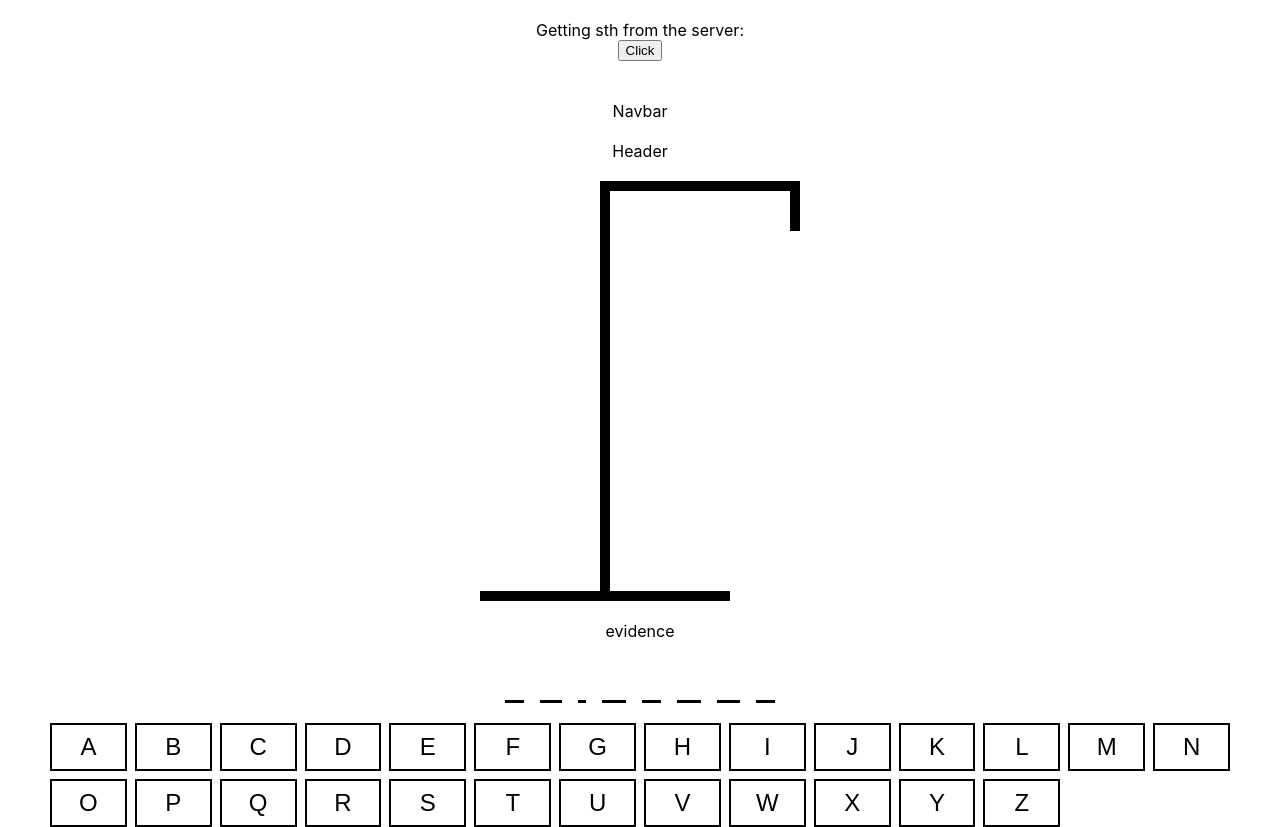
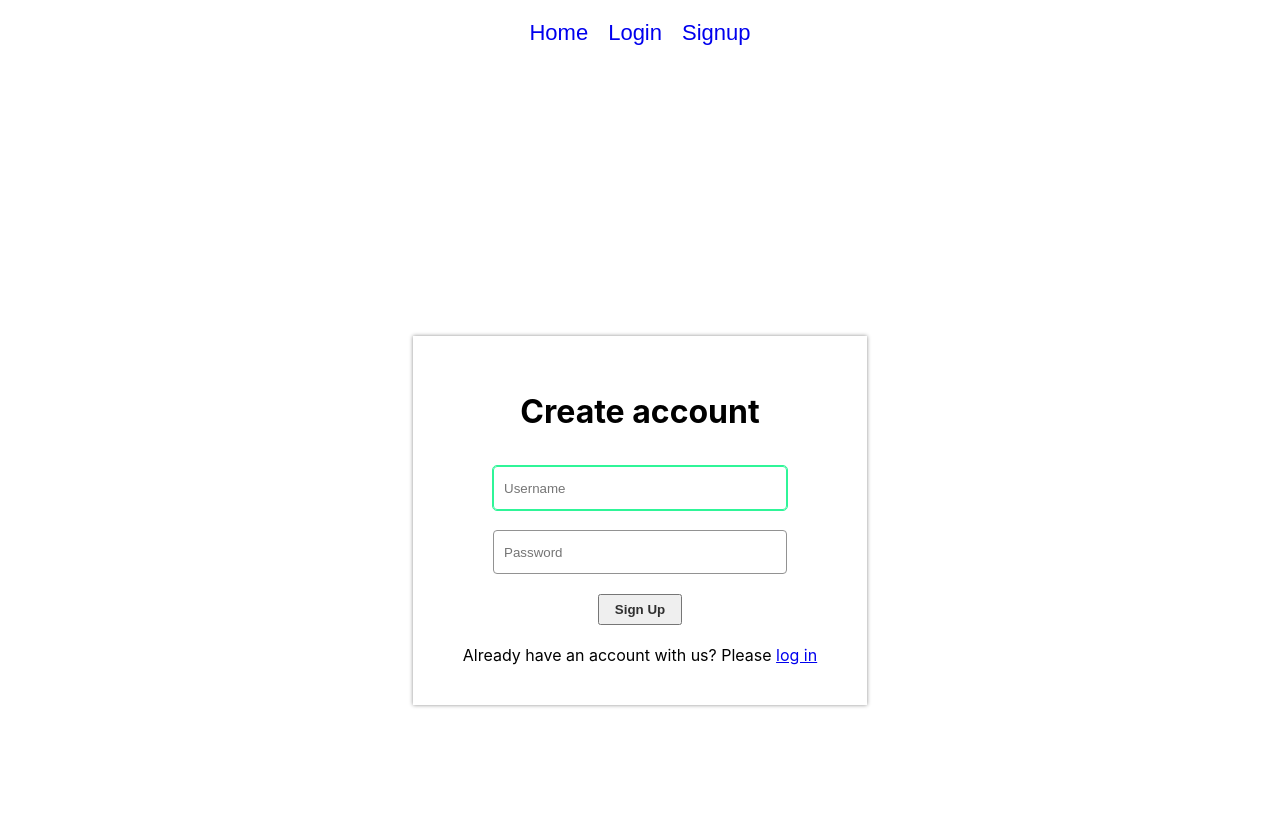
Before and after one commit to spyrostrimis/hangman, a React (Create React App) app in the folder client/: page /signup in a window 1280 px wide. After the commit the page ends 800 px from the top, so only its background shows below. Built offline with nearby package versions, Linux system fonts and the light colour scheme.

Commit message:
navbar login signup logout

```diff
--- a/client/package.json
+++ b/client/package.json
@@ -7,8 +7,10 @@
     "@testing-library/react": "^13.4.0",
     "@testing-library/user-event": "^13.5.0",
     "axios": "^1.4.0",
+    "jwt-decode": "^3.1.2",
     "react": "^18.2.0",
     "react-dom": "^18.2.0",
+    "react-router-dom": "^6.11.1",
     "react-scripts": "5.0.1",
     "web-vitals": "^2.1.4"
   },
--- a/client/src/App.css
+++ b/client/src/App.css
@@ -6,6 +6,96 @@
   max-width: 1200px;
   margin: 0 auto;
   align-items: center;
+}
+
+.navbar {
+  display: flex;
+    justify-content: space-between;
+    align-items: flex-end;
+    padding: 0px 10px 10px 10px;
+    margin: 20px;
+    /* background-color: #eee; */
+    max-width: 900px;
+    margin-left: auto;
+    margin-right: auto;
+    font-family:'PT Sans Narrow', sans-serif;
+    font-size: 22px;
+}
+
+.navbar a {
+  text-decoration: none;
+    padding: 10px;
+    /* font-weight: 600; */
+    font-family:'PT Sans Narrow', sans-serif;
+    font-size: 22px;
+}
+
+.formcontainer {
+  max-width: 540px;
+  margin-left: auto;
+  margin-right: auto;
+  margin-top: 25vh;
+}
+
+.form {
+  /* max-width: 300px; */
+  text-align: center;
+  margin-top: 60px;
+  /* background-color: #ffffff89; */
+  padding: 25px 40px;
+  padding: 40px 50px;
+  padding-top: 35px;
+  box-shadow: 0px 0px 4px 0px rgba(0, 0, 0, 0.45);
+  -webkit-box-shadow: 0px 0px 4px 0px rgba(0, 0, 0, 0.45);
+  -moz-box-shadow: 0px 0px 4px 0px rgba(0, 0, 0, 0.45);
+}
+
+.form h1 {
+  margin-bottom: 35px;
+}
+
+input {
+  min-width: 280px;
+  min-height: 40px;
+  border: none;
+  border-radius: 4px;
+  border: solid 1.5px #929292;
+}
+
+input:focus-visible {
+  outline-color: #2ff598;
+  outline-offset: inherit;
+  outline-style: solid;
+  outline-width: thin;
+  border: solid 1px #2ff598;
+}
+
+input[type="checkbox"] {
+  min-width: inherit;
+  min-height: inherit;
+  margin: 5px;
+}
+
+input[type="text" i] {
+  padding-left: 10px;
+}
+
+a#checkmark {
+  color: #f6f6f6;
+  text-decoration: none;
+}
+
+.form button {
+  padding: 6px 5px;
+  cursor: pointer;
+}
+
+.form button span {
+  text-decoration: none;
+  padding: 10px;
+  border-radius: 5px;
+  font-weight: 600;
+  color: #303030;
 }
 
 .keyboardbtn {
@@ -33,7 +123,7 @@
 }
 
 .keyboardbtn:disabled {
-    cursor: not-allowed;
+    cursor: initial;
     /* opacity: .8; */
 }
 
--- a/client/src/App.js
+++ b/client/src/App.js
@@ -1,6 +1,9 @@
 import './App.css';
-import Hello from './Components/Hello';
+// import Hello from './Components/Hello';
 import Navbar from './Components/Navbar';
+// import AuthWrapper from "./Components/AuthWrapper";
+import Signup from "./Components/Signup";
+import Login from "./Components/Login";
 import Header from './Components/Header';
 import Figure from './Components/Figure';
 import Word from "./Components/Word";
@@ -8,9 +11,13 @@ import Keyboard from "./Components/Keyboard";
 import words from "./wordList.json"
 
 import { useCallback, useEffect, useState } from "react";
+import { Route, Routes, Navigate, useLocation } from "react-router-dom";
 
 
 function App() {
+  const location = useLocation();
+  const isHomePage = location.pathname === "/";
+
   const [wordToFind, setWordToFind] = useState(() => {
     return words[Math.floor(Math.random() * words.length)]
   })
@@ -33,6 +40,10 @@ function App() {
   );
 
   useEffect(() => {
+    if (!isHomePage || Winner || Loser) {
+      // Skip the effect if not on the homepage - *or if the game is over - removed*
+      return;
+    }
     // e: KeyboardEvent
     const handler = (e) => {
       const key = e.key;
@@ -51,12 +62,14 @@ function App() {
 
   return (
     <div className="App">
+      <Navbar />
+      <Routes>
+        <Route
+          path="/"
+          element={
+            <>
               {Winner && "Winner! - Refresh to try again"}
                 {Loser && "Nice Try - Refresh to try again"}
-      <br />
-      <Hello />
-      <br />
-      <Navbar />
                 <br />
                 <Header />
                 <br />
@@ -86,6 +99,13 @@ function App() {
                     addChosenLetter={addChosenLetter}
                   />
                 </div>
+            </>
+          }
+        />
+        <Route path="/login" element={<Login />} />
+        <Route path="/signup" element={<Signup />} />
+        <Route path="*" element={<Navigate to="/" replace />} />
+      </Routes>
     </div>
   );
 }
--- /dev/null
+++ b/client/src/Components/AuthWrapper.js
@@ -0,0 +1,17 @@
+import React from 'react'
+import { useLocation } from "react-router-dom";
+import { Navigate } from "react-router-dom";
+import { Outlet } from "react-router-dom";
+
+function AuthWrapper() {
+  const location = useLocation();
+  const token = localStorage.getItem("token");
+
+  return token ? (
+    <Outlet />
+  ) : (
+    <Navigate to="/login" replace state={{ from: location }} />
+  );
+}
+
+export default AuthWrapper;
--- /dev/null
+++ b/client/src/Components/Login.js
@@ -0,0 +1,74 @@
+import React from 'react'
+import { useRef } from "react";
+import axios from "axios";
+import { useNavigate, useLocation, Navigate } from "react-router-dom";
+
+function Login() {
+  const usernameRef = useRef();
+  const passwordRef = useRef();
+  const navigate = useNavigate();
+  const { state } = useLocation();
+  const { from = "/" } = state || {};
+  const token = localStorage.getItem("token");
+  if (token) {
+    return <Navigate to="/" />;
+  }
+
+  async function login(e) {
+    e.preventDefault();
+    let user = {
+      username: usernameRef.current.value,
+      password: passwordRef.current.value,
+    };
+    let response = await axios.post("http://localhost:8000/user/login", user);
+
+    if (response.data.msg) {
+      return alert(response.data.msg);
+    }
+    // if we receive the token, we save it to localStorage and we have an access to it from all the components
+    if (response) {
+      localStorage.setItem("token", response.data);
+      navigate(from);
+    }
+  }
+
+  return (
+    <div className="formcontainer">
+      <div className="form">
+        <form onSubmit={login}>
+          <h1>Login</h1>
+          <label htmlFor="username"></label>
+          <input
+            id="username"
+            type="text"
+            ref={usernameRef}
+            placeholder="Username"
+            autoFocus
+          />
+          <br></br>
+          <br></br>
+          <label htmlFor="password"></label>
+          <input
+            id="password"
+            type="text"
+            ref={passwordRef}
+            placeholder="Password"
+          />
+          <br />
+          <br />
+          <button type="submit">
+            <span>Login</span>
+          </button>
+          <br />
+          <br />
+
+          <span>
+            New user? <a href="/signup">create account</a>
+          </span>
+        </form>
+      </div>
+    </div>
+  );
+}
+
+export default Login;
--- a/client/src/Components/Navbar.js
+++ b/client/src/Components/Navbar.js
@@ -1,9 +1,49 @@
 import React from 'react'
+import { Link } from "react-router-dom";
+import { useNavigate } from "react-router-dom";
+import jwt_decode from "jwt-decode";
 
 const Navbar = () => {
+  let token = localStorage.getItem("token");
+  const navigate = useNavigate();
+  let decoded;
+
+  if (token) {
+    try {
+      decoded = jwt_decode(token);
+    } catch (error) {
+      localStorage.removeItem("token");
+      navigate("/login");
+    }
+  }
+
+  function logout() {
+    localStorage.removeItem("token");
+  }
+
   return (
-    <div>Navbar</div>
-  )
+    <div className="navbar">
+      <nav>
+        <Link to="/">Home</Link>
+      </nav>
+      <nav>
+        {token ? (
+          <>
+            <Link to="#">{decoded ? decoded.username : null}</Link>
+            <Link to="/savedmovies">Saved Movies</Link>
+            <Link onClick={logout} to="/login">
+              Logout
+            </Link>
+          </>
+        ) : (
+          <>
+            <Link to="/login">Login</Link>
+            <Link to="/signup">Signup</Link>
+          </>
+        )}
+      </nav>
+    </div>
+  );
 }
 
 export default Navbar
--- /dev/null
+++ b/client/src/Components/Signup.js
@@ -0,0 +1,81 @@
+import React from 'react'
+import { useRef } from "react";
+import axios from "axios";
+import { useNavigate, Navigate } from "react-router-dom";
+
+function Signup() {
+  const usernameRef = useRef();
+  const passwordRef = useRef();
+  const navigate = useNavigate();
+  const token = localStorage.getItem("token");
+
+  if (token) {
+    return <Navigate to="/" />;
+  }
+
+  async function createNewUser(e) {
+    e.preventDefault();
+    let newUser = {
+      username: usernameRef.current.value,
+      password: passwordRef.current.value,
+    };
+    let response = await axios.post("http://localhost:8000/user/signup", newUser);
+    console.log(response);
+    // catch an error from database
+    if (response.data.msg) {
+      alert(response.data.msg);
+    }
+    // after sign up, we navigate to the login page
+    if (response) {
+      localStorage.setItem("token", response.data);
+      navigate("/");
+    }
+  }
+
+  return (
+    <div className="formcontainer">
+      <div className="form">
+        <form onSubmit={createNewUser}>
+          <h1>Create account</h1>
+          <label htmlFor="username"></label>
+          <input
+            id="username"
+            type="text"
+            ref={usernameRef}
+            placeholder="Username"
+            required
+            maxLength="35"
+            autoFocus
+            pattern="[A-Za-z\d]{3,}"
+            title="Username must be at least three characters, including numbers"
+          />
+          <br></br>
+          <br></br>
+          <label htmlFor="password"></label>
+          <input
+            id="password"
+            type="text"
+            ref={passwordRef}
+            placeholder="Password"
+            required
+            maxLength="35"
+            pattern=".{3,}"
+            title="Password must be at least three characters"
+          />
+          <br />
+          <br />
+          <button type="submit">
+            <span>Sign Up</span>
+          </button>
+          <br />
+          <br />
+          <span>
+            Already have an account with us? Please <a href="/login">log in</a>
+          </span>
+        </form>
+      </div>
+    </div>
+  );
+}
+
+export default Signup;
--- a/client/src/index.js
+++ b/client/src/index.js
@@ -2,10 +2,13 @@ import React from 'react';
 import ReactDOM from 'react-dom/client';
 import './index.css';
 import App from './App';
+import { BrowserRouter } from "react-router-dom";
 
 const root = ReactDOM.createRoot(document.getElementById('root'));
 root.render(
   // <React.StrictMode>
+  <BrowserRouter>
     <App />
+  </BrowserRouter>
   // </React.StrictMode>
 );
```
Also changed, not shown: 1 other file (tests, documents, lock files or other folders). Lines whose indentation alone changed are shown as unchanged.
